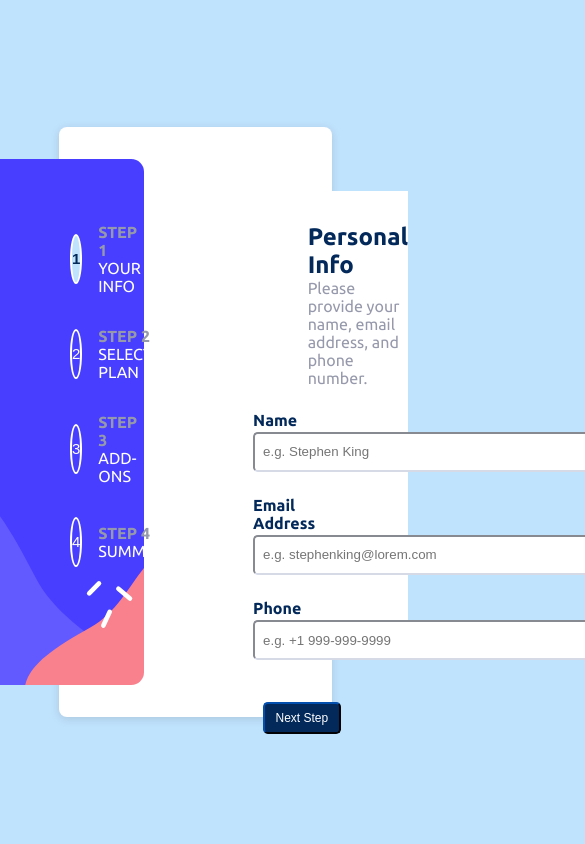
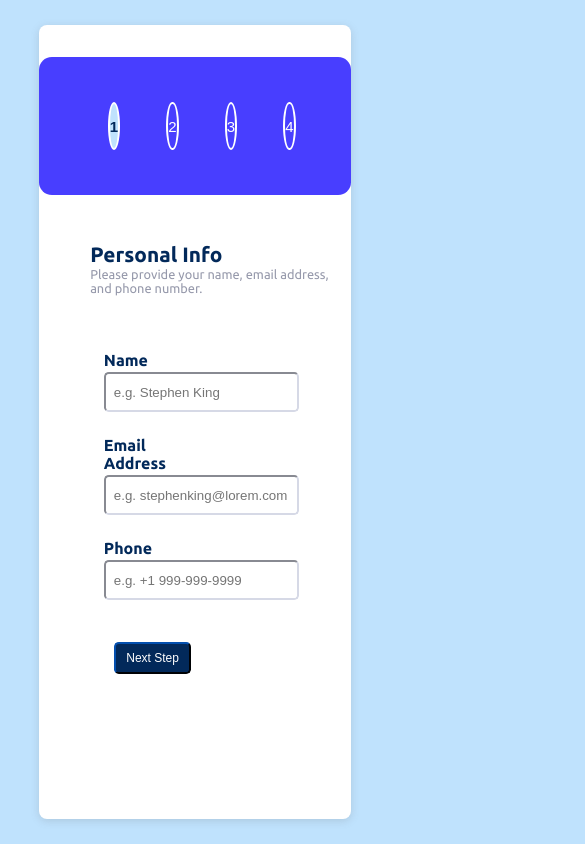
Before and after one commit to mnavai/multistepsform-reactapp, a React (Create React App) app: page / in a window 390 px wide. Shown: the top 844 px of the page, 585 px wide, since content can reach past the window. Built offline with nearby package versions, Linux system fonts and the light colour scheme.

Commit message:
mobile view fixing

```diff
--- a/src/components/AppLayout/AppLayout.css
+++ b/src/components/AppLayout/AppLayout.css
@@ -5,3 +5,12 @@
     background-color: rgb(142, 196, 235);
     padding: 2rem;
 }
+
+@media screen and (max-width:578px){
+    .app-layout{
+        flex-direction: column;
+    }
+    .nav-header {
+        padding: .8rem;
+    }
+}
--- a/src/components/Form/Form.css
+++ b/src/components/Form/Form.css
@@ -7,3 +7,7 @@
     height: 30vh;
     margin: 0 3 0 3;
 }
+
+@media screen and (max-width:578px) {
+
+}
--- a/src/components/HeadingGroup/HeadingGroup.css
+++ b/src/components/HeadingGroup/HeadingGroup.css
@@ -13,3 +13,15 @@
     font-weight: normal;
     color: hsl(231, 11%, 63%);
 }
+
+@media screen and (max-width:578px) {
+    .form-hgroup{
+        margin: 1rem 0 1rem 0rem;
+    }
+    .hgroup-heading {
+        font-size: 1.3rem;
+    }
+    .hgroup-p {
+        font-size: .8rem;
+    }
+}
--- a/src/components/Input/Input.css
+++ b/src/components/Input/Input.css
@@ -31,3 +31,9 @@
     padding: 0.5rem;
     border-color: rgb(237, 53, 72);
 }
+
+@media screen and (max-width:578px) {
+    .form-input{
+        width: 50vw;
+    }
+}
--- a/src/components/MainWrapper/MainWrapper.css
+++ b/src/components/MainWrapper/MainWrapper.css
@@ -103,3 +103,9 @@
     padding-left: 6rem;
     padding-right: 6rem;
 }
+@media screen and (max-width:578px) {
+    .form-class{
+        margin: 2rem 0 2rem 0rem;
+        width: 32vw;
+    }
+}
--- a/src/components/SidebarLink/SidebarLink.css
+++ b/src/components/SidebarLink/SidebarLink.css
@@ -39,3 +39,19 @@
 .nav-p{
     color:white;
 }
+
+@media screen and (max-width:578px) {
+    ul{
+        display: flex;
+    }
+    .list-item-info{
+        display: none;
+        padding: .2rem;
+    }
+    .circle-icon{
+        width: 3rem;
+            /* Adjust the width for smaller screens */
+            height: 3rem;
+            /* Adjust the height for smaller screens */
+    }
+}
--- a/src/index.css
+++ b/src/index.css
@@ -36,3 +36,11 @@ html, body, h1, h2, h3, h4, h5, p {
     height: 70vh;
     padding: 2rem 0 2rem 0;
 }
+
+@media screen and (max-width:578px) {
+    .App{
+        flex-direction: column;
+        width: 80vw;
+        height: auto;
+    }
+}
```
Also changed, not shown: src/components/Sidebar/Sidebar.css (line endings or trailing spaces).
